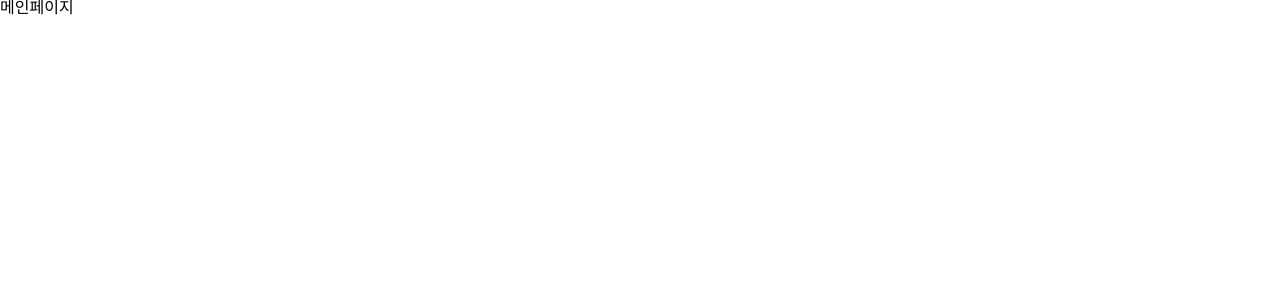
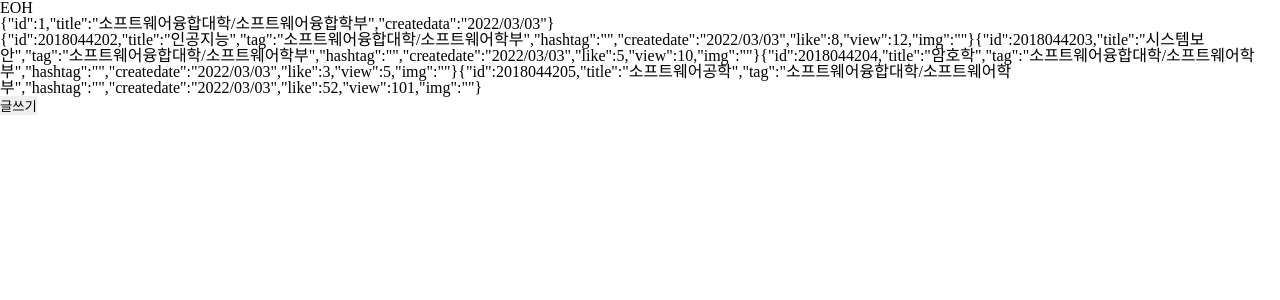
Before and after one commit to siroch/EricaOpensourceHub, a React (Create React App) app in the folder erica-opensource-hub/: page / in a window 1280 px wide. Shown: the top 300 px of the page. Built offline with nearby package versions, Linux system fonts and the light colour scheme.

Commit message:
feat: 메인화면 데이터 기본(1)

```diff
--- /dev/null
+++ b/erica-opensource-hub/src/pages/MainPage.css
@@ -0,0 +1,3 @@
+.div {
+  display: flex;
+}
--- a/erica-opensource-hub/src/pages/MainPage.jsx
+++ b/erica-opensource-hub/src/pages/MainPage.jsx
@@ -1,5 +1,27 @@
+import "./MainPage.css"
+import ProjectData from "./project_item_test.json"
+
 function MainPage() {
-  return <>메인페이지</>;
+  const project_list = ProjectData.project.map((project_data) => {
+    return JSON.stringify(project_data)
+  })
+
+  const course_list = ProjectData.course.map((course_data) => {
+    return JSON.stringify(course_data)
+  })
+  return (
+    <div>
+      <div>
+        EOH
+      </div><div>
+        {course_list}
+      </div>
+      <div>
+        {project_list}
+      </div>
+      <button>글쓰기</button>
+    </div>
+  );
 }
 
 export default MainPage;
--- /dev/null
+++ b/erica-opensource-hub/src/pages/project_item_test.json
@@ -0,0 +1,50 @@
+{
+  "project": [
+    {
+      "id": 2018044202,
+      "title": "인공지능",
+      "tag": "소프트웨어융합대학/소프트웨어학부",
+      "hashtag": "",
+      "createdate": "2022/03/03",
+      "like": 8,
+      "view": 12,
+      "img": ""
+    },
+    {
+      "id": 2018044203,
+      "title": "시스템보안",
+      "tag": "소프트웨어융합대학/소프트웨어학부",
+      "hashtag": "",
+      "createdate": "2022/03/03",
+      "like": 5,
+      "view": 10,
+      "img": ""
+    },{
+      "id": 2018044204,
+      "title": "암호학",
+      "tag": "소프트웨어융합대학/소프트웨어학부",
+      "hashtag": "",
+      "createdate": "2022/03/03",
+      "like": 3,
+      "view": 5,
+      "img": ""
+    },
+    {
+      "id": 2018044205,
+      "title": "소프트웨어공학",
+      "tag": "소프트웨어융합대학/소프트웨어학부",
+      "hashtag": "",
+      "createdate": "2022/03/03",
+      "like": 52,
+      "view": 101,
+      "img": ""
+    }
+  ],
+  "course": [
+    {
+      "id": 1,
+      "title": "소프트웨어융합대학/소프트웨어융합학부",
+      "createdata": "2022/03/03"
+    }
+  ]
+}
```
